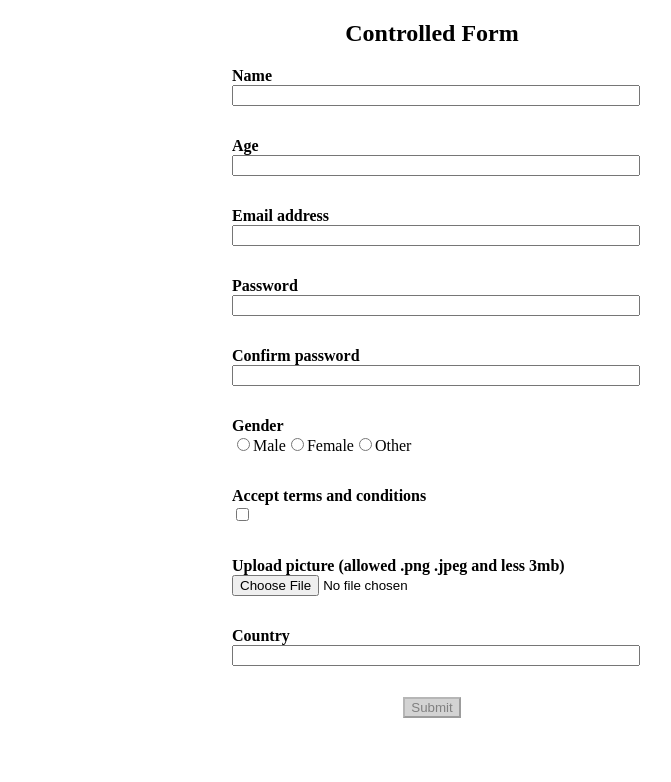
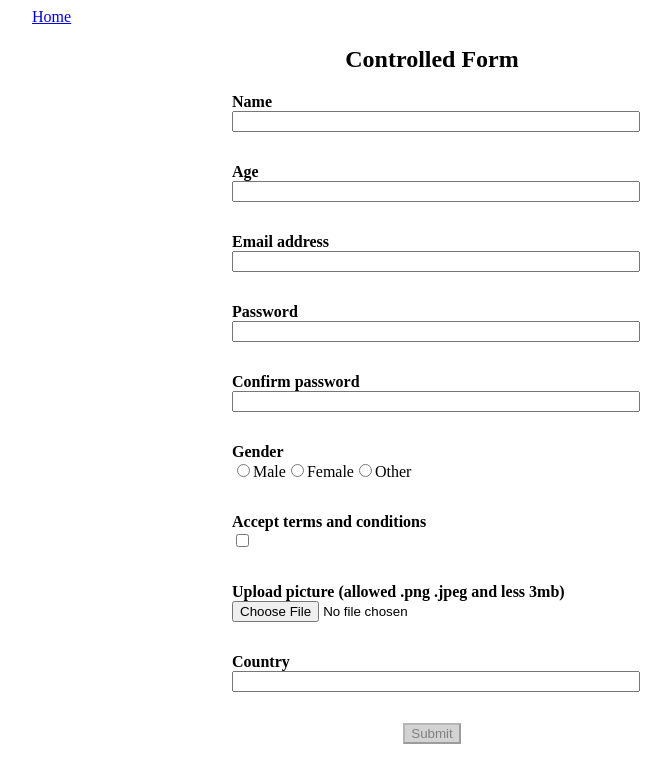
Before and after one commit to VictoriaAlekseeva/rsschool-react, a React (Vite) app: page /controlled in a window 1280 px wide. Shown: the top 782 px of the page, without its empty margins (208-879 px from the left). Built offline with nearby package versions, Linux system fonts and the light colour scheme.

Commit message:
feat: add home links

```diff
--- a/src/components/controlledForm/ControlledForm.tsx
+++ b/src/components/controlledForm/ControlledForm.tsx
@@ -1,6 +1,6 @@
 import { yupResolver } from '@hookform/resolvers/yup';
 import { SubmitHandler, useForm } from 'react-hook-form';
-import { useNavigate } from 'react-router-dom';
+import { Link, useNavigate } from 'react-router-dom';
 import { useAppDispatch } from '../../app/hooks';
 import { submitControlledForm } from '../../app/rootSlice';
 import { schema } from '../../utils/validation';
@@ -41,6 +41,7 @@
 
   return (
     <div className="wrapper">
+      <Link to={'/'}>Home</Link>
       <h2>Controlled Form</h2>
       <form className={styles.form_wrapper} onSubmit={handleSubmit(onSubmit)}>
         <div className={styles.input_wrapper}>
--- a/src/components/uncontrolledForm/UncontrolledForm.tsx
+++ b/src/components/uncontrolledForm/UncontrolledForm.tsx
@@ -1,4 +1,4 @@
-import { useNavigate } from 'react-router-dom';
+import { Link, useNavigate } from 'react-router-dom';
 import { useAppDispatch } from '../../app/hooks';
 import { submitControlledForm } from '../../app/rootSlice';
 import { convertFileToBase64 } from '../../utils/convertFileToBase64';
@@ -58,6 +58,7 @@
 
   return (
     <div className="wrapper">
+      <Link to={'/'}>Home</Link>
       <h2>Uncontrolled Form</h2>
       <form
         className={styles.form_wrapper}
```
